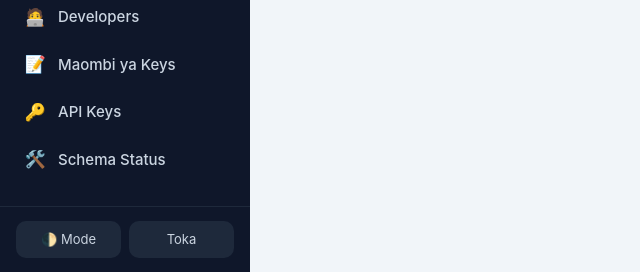
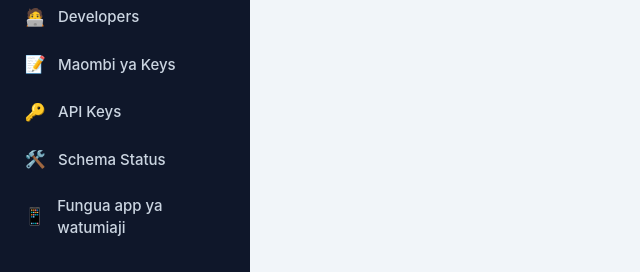
Before and after one commit to matondo-maduhu/dutoza-api, a Flask app: template templates/admin/panel_base.html in a window 1280 px wide. Shown: the part 528-800 px from the top of the page, without its empty margins (0-640 px from the left). Run offline with Flask 3, Linux system fonts and the light colour scheme; the template is opened without the code that fills it, so the values that code supplies are empty.

Commit message:
Add files via upload

```diff
--- a/templates/admin/panel_base.html
+++ b/templates/admin/panel_base.html
@@ -295,6 +295,7 @@ table.rtable { width: 100%; border-collapse: collapse; }
     </a>
     <a href="/admin/api-keys" class="{{ 'active' if active == 'apikeys' }}"><span class="ico">🔑</span>API Keys</a>
     <a href="{{ url_for('admin.schema_status') }}" class="{{ 'active' if active == 'schema' }}"><span class="ico">🛠️</span>Schema Status</a>
+    <a href="/feed"><span class="ico">📱</span>Fungua app ya watumiaji</a>
   </nav>
 
   <div class="side-foot">
```
